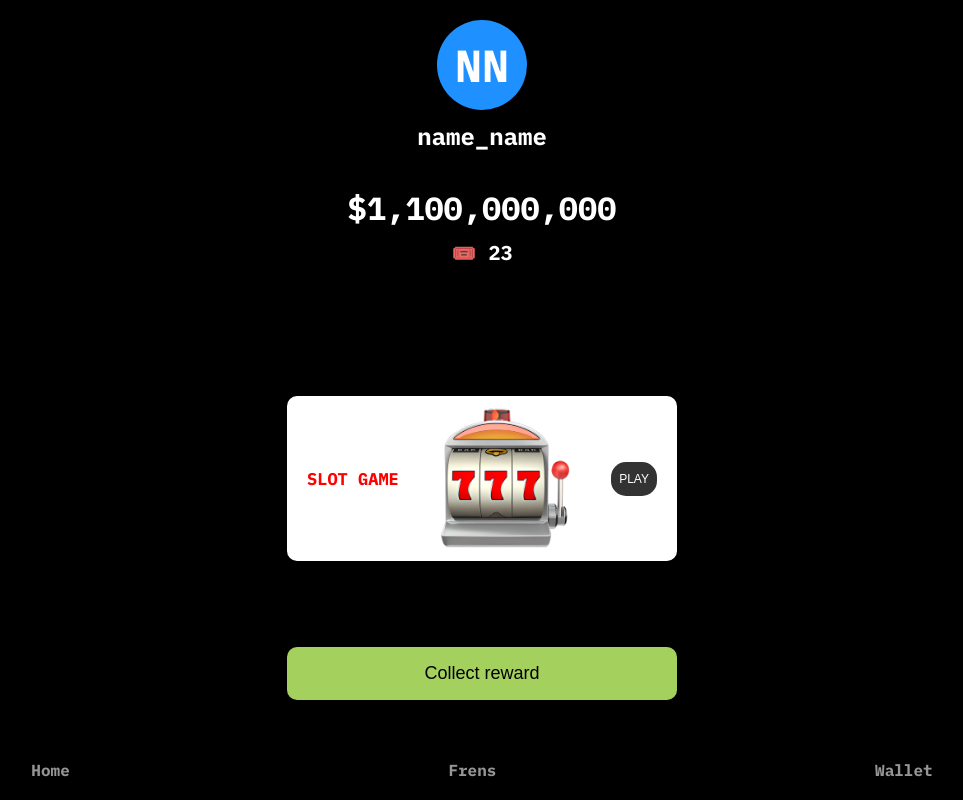
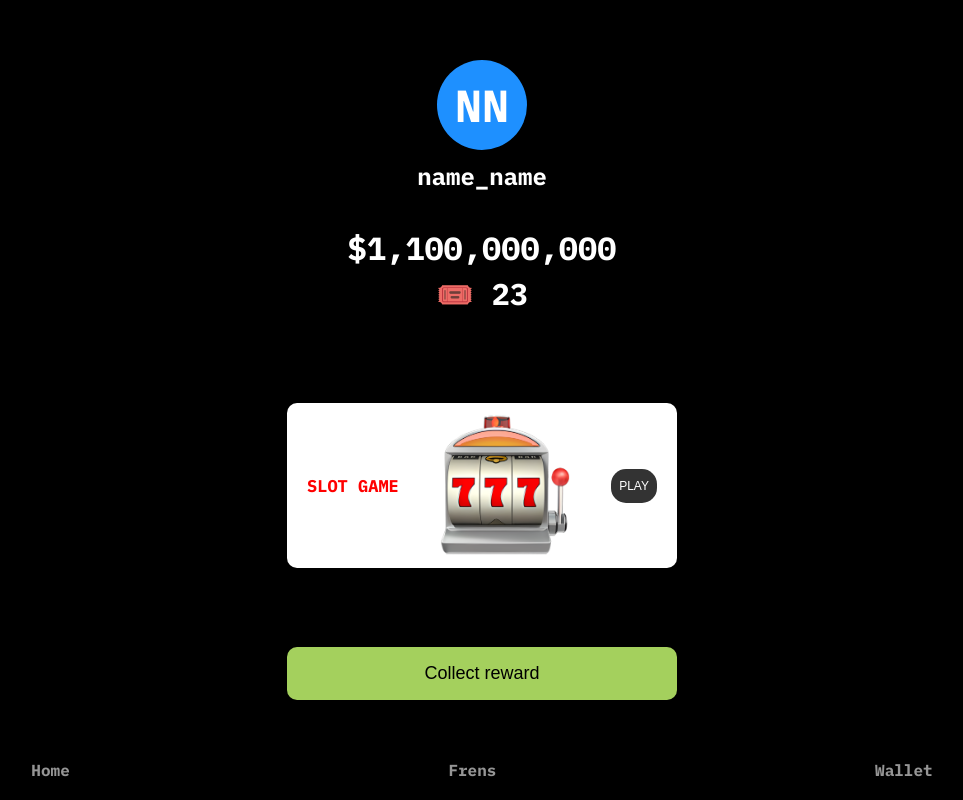
Before and after one commit to holodtmsk/ViceCityRadio, a Flask app: page / in a window 1280 px wide. Shown: the whole page, without its empty margins (158-1121 px from the left). Run offline with Flask 2, Linux system fonts and the light colour scheme.

Commit message:
Update style.css

```diff
--- a/code/static/css/style.css
+++ b/code/static/css/style.css
@@ -31,6 +31,7 @@ body {
     font-size: 45px;
     color: white;
     margin: 0 auto;
+    margin-top: 40px;
 }
 
 .name {
@@ -44,8 +45,8 @@ body {
 }
 
 .tickets {
-    font-size: 20px;
-    margin-top: 10px;
+    font-size: 30px;
+    margin-top: 5px;
 }
 
 /* Стили для блока с игрой */
@@ -57,7 +58,7 @@ body {
     border-radius: 10px;
     padding: 10px 20px;
     margin-bottom: 20px;
-    margin-top: 110px;
+    margin-top: 70px;
     width: 350px; /* Немного увеличена ширина */
 }
 
```
